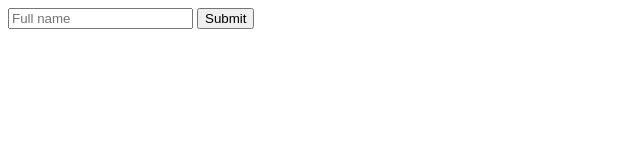
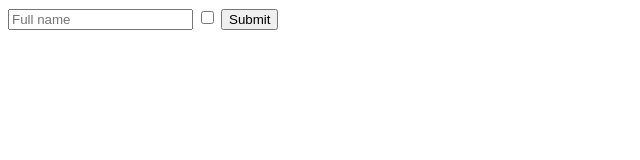
Before and after one commit to Enmanuel060304/Personal, a plain HTML site: page CS50W/Lecture_0/Html/Form.html in a window 1280 px wide. Shown: the whole page, without its empty margins (0-640 px from the left). Drawn offline with Linux system fonts and the light colour scheme.

Commit message:
this an example

```diff
--- a/CS50W/Lecture_0/Html/Form.html
+++ b/CS50W/Lecture_0/Html/Form.html
@@ -6,6 +6,7 @@
     <body>
         <form>
             <input type="text" placeholder="Full name" name="name">
+            <input type="checkbox">
             <input type="submit">
         </form>
     </body>
```
